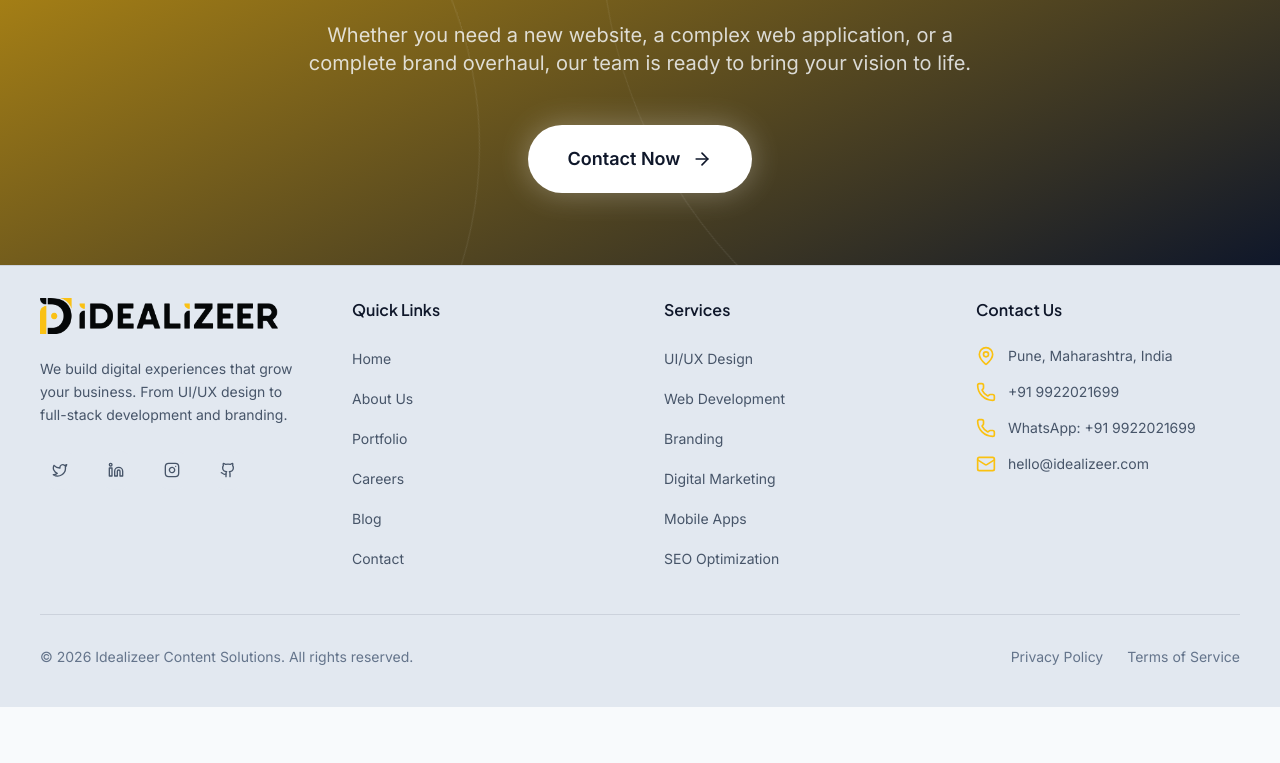
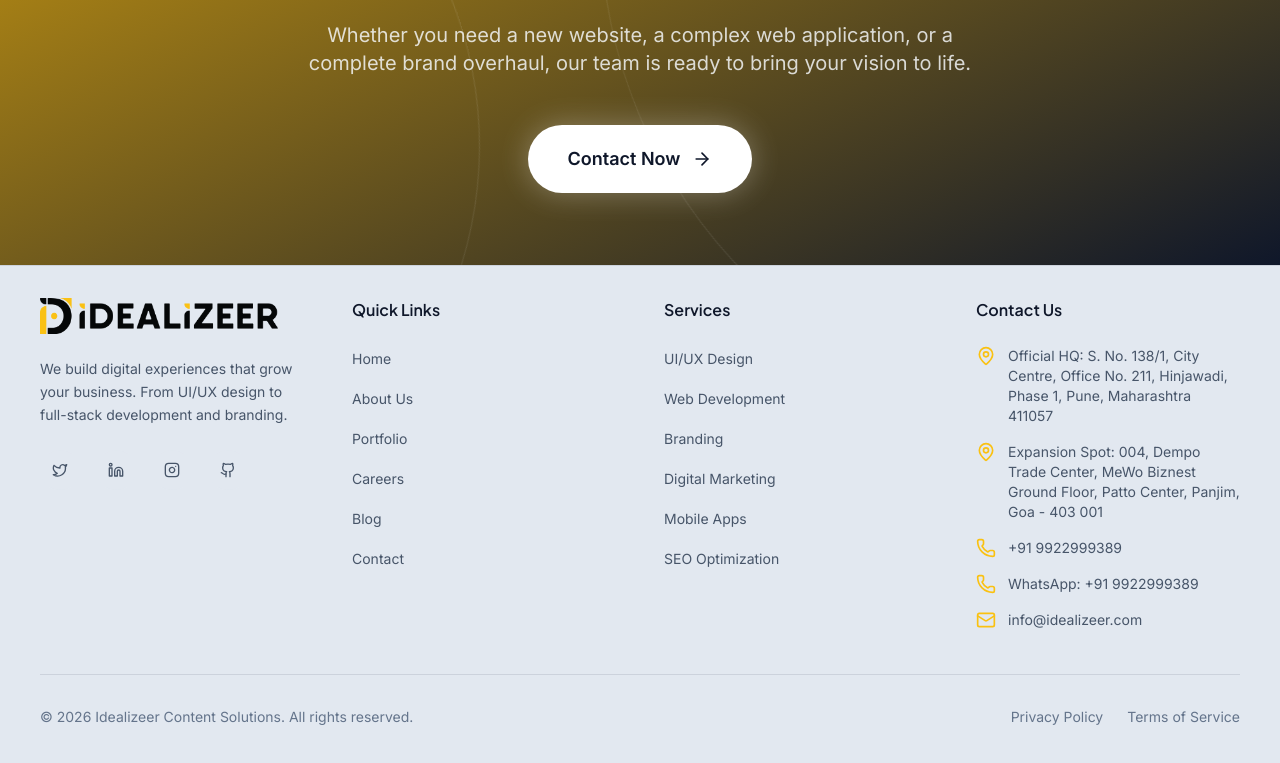
Before and after one commit to Ideal202604/Idealizeer-Content-Solutions, a React (Vite) app: page / in a window 1280 px wide. Shown: the part 5792-6555 px from the top of the page. Before the commit the page ends 6499 px from the top, so only its background shows below. Built offline with nearby package versions, Linux system fonts and the light colour scheme.

Commit message:
Update footer contact details

```diff
--- a/src/components/Footer.tsx
+++ b/src/components/Footer.tsx
@@ -129,19 +129,29 @@ export function Footer() {
             <ul className="space-y-4">
               <li className="flex items-start gap-3 text-sm text-slate-400">
                 <MapPin className="w-5 h-5 text-electric-500 shrink-0" />
-                <span>Pune, Maharashtra, India</span>
+                <span>
+                  Official HQ: S. No. 138/1, City Centre, Office No. 211,
+                  Hinjawadi, Phase 1, Pune, Maharashtra 411057
+                </span>
+              </li>
+              <li className="flex items-start gap-3 text-sm text-slate-400">
+                <MapPin className="w-5 h-5 text-electric-500 shrink-0" />
+                <span>
+                  Expansion Spot: 004, Dempo Trade Center, MeWo Biznest Ground
+                  Floor, Patto Center, Panjim, Goa - 403 001
+                </span>
               </li>
               <li className="flex items-center gap-3 text-sm text-slate-400">
                 <Phone className="w-5 h-5 text-electric-500 shrink-0" />
-                <a href="tel:+919922021699" className="hover:text-electric-400 transition-colors">+91 9922021699</a>
+                <a href="tel:+919922999389" className="hover:text-electric-400 transition-colors">+91 9922999389</a>
               </li>
               <li className="flex items-center gap-3 text-sm text-slate-400">
                 <Phone className="w-5 h-5 text-electric-500 shrink-0" />
-                <a href="https://wa.me/919922021699" target="_blank" rel="noreferrer" className="hover:text-electric-400 transition-colors">WhatsApp: +91 9922021699</a>
+                <a href="https://wa.me/919922999389" target="_blank" rel="noreferrer" className="hover:text-electric-400 transition-colors">WhatsApp: +91 9922999389</a>
               </li>
               <li className="flex items-center gap-3 text-sm text-slate-400">
                 <Mail className="w-5 h-5 text-electric-500 shrink-0" />
-                <span>hello@idealizeer.com</span>
+                <span>info@idealizeer.com</span>
               </li>
             </ul>
           </div>
```
